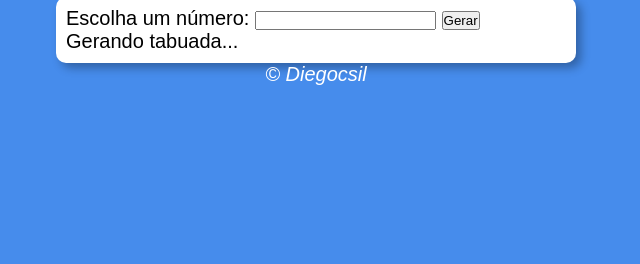
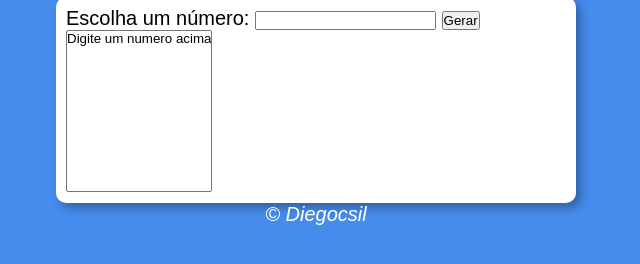
Before and after one commit to Diegocsil/javascript, a plain HTML site: page exercício06/modelo/index.html in a window 1280 px wide. Shown: the part 48-312 px from the top of the page, without its empty margins (324-964 px from the left). Drawn offline with Linux system fonts and the light colour scheme.

Commit message:
Update index.html

```diff
--- a/exercício06/modelo/index.html
+++ b/exercício06/modelo/index.html
@@ -20,7 +20,7 @@
             </p>
         </div>
         <div id="res">
-            Gerando tabuada...
+            <select name="tabuada" id="seltab" size="10"><option>Digite um numero acima</option></select>
         </div>
     </section>
     <footer>
```
